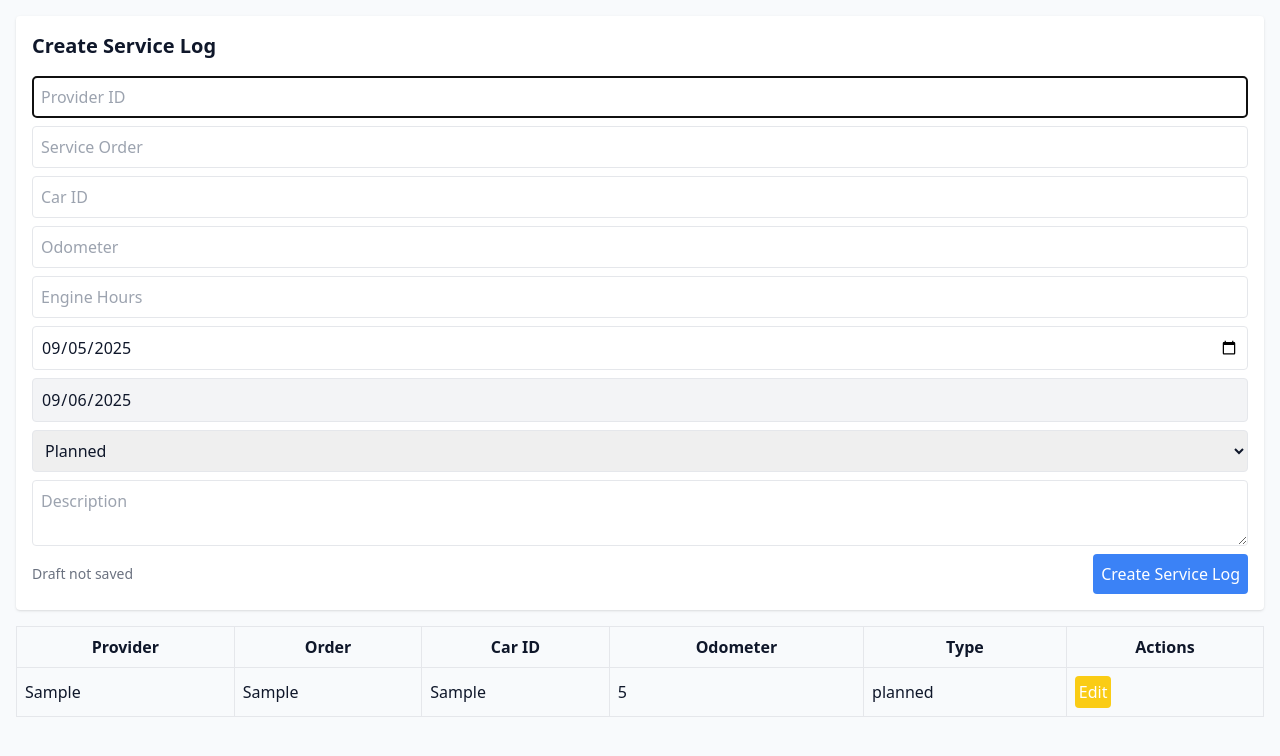
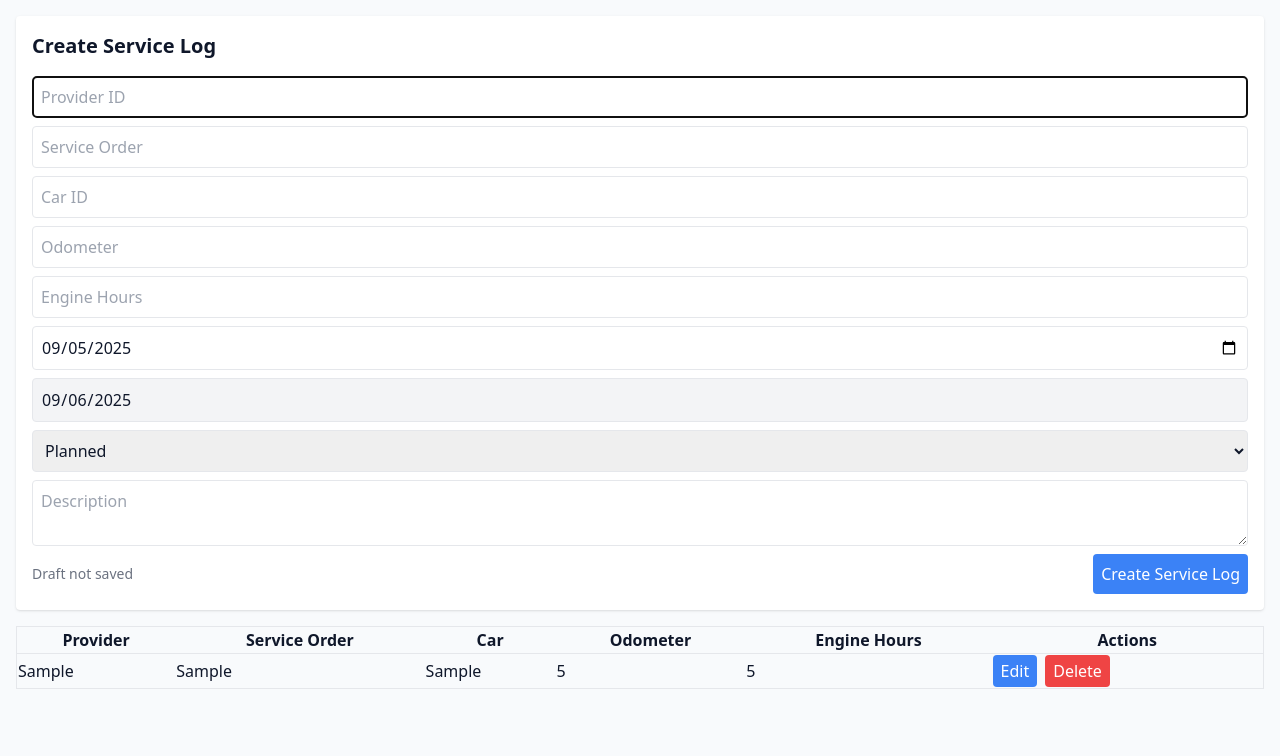
Before and after one commit to mykytapilec/service-logs, a React (Vite) app: page / in a window 1280 px wide. Both pictures are taken after typing "Sample", "Sample", "Sample", "5", "5", "Sample" into the empty fields and a click on the button "Create Service Log". Shown: the top 756 px of the page. Built offline with nearby package versions, Linux system fonts and the light colour scheme.

Commit message:
deleting

```diff
--- /dev/null
+++ b/src/components/DeleteLogModal.tsx
@@ -0,0 +1,37 @@
+import React from 'react';
+import * as Dialog from '@radix-ui/react-dialog';
+import { useDispatch } from 'react-redux';
+import { deleteLog } from '../redux/slices/logsSlice';
+
+interface DeleteLogModalProps {
+  logId: string;
+  open: boolean;
+  onClose: () => void;
+}
+
+export const DeleteLogModal: React.FC<DeleteLogModalProps> = ({ logId, open, onClose }) => {
+  const dispatch = useDispatch();
+
+  const handleDelete = () => {
+    dispatch(deleteLog(logId));
+    onClose();
+  };
+
+  return (
+    <Dialog.Root open={open} onOpenChange={onClose}>
+      <Dialog.Overlay className="fixed inset-0 bg-black/30" />
+      <Dialog.Content className="fixed top-1/2 left-1/2 bg-white p-6 rounded shadow -translate-x-1/2 -translate-y-1/2 w-80">
+        <Dialog.Title className="text-lg font-bold mb-4">Confirm Deletion</Dialog.Title>
+        <p className="mb-4">Are you sure you want to delete this service log?</p>
+        <div className="flex justify-end gap-2">
+          <button className="bg-gray-400 text-white rounded p-2" onClick={onClose}>
+            Cancel
+          </button>
+          <button className="bg-red-500 text-white rounded p-2" onClick={handleDelete}>
+            Delete
+          </button>
+        </div>
+      </Dialog.Content>
+    </Dialog.Root>
+  );
+};
--- a/src/components/LogsTable.tsx
+++ b/src/components/LogsTable.tsx
@@ -1,40 +1,47 @@
 import React, { useState } from 'react';
 import { useSelector } from 'react-redux';
 import { RootState } from '../redux/store';
-import { ServiceLog } from '../types';
 import { EditLogModal } from './EditLogModal';
+import { DeleteLogModal } from './DeleteLogModal';
 
 export const LogsTable: React.FC = () => {
   const logs = useSelector((state: RootState) => state.logs.logs);
-  const [selectedLog, setSelectedLog] = useState<ServiceLog | null>(null);
+  const [editId, setEditId] = useState<string | null>(null);
+  const [deleteId, setDeleteId] = useState<string | null>(null);
 
   return (
-    <div>
-      <table className="w-full border-collapse">
+    <>
+      <table className="table-auto w-full border">
         <thead>
           <tr>
-            <th className="border p-2">Provider</th>
-            <th className="border p-2">Order</th>
-            <th className="border p-2">Car ID</th>
-            <th className="border p-2">Odometer</th>
-            <th className="border p-2">Type</th>
-            <th className="border p-2">Actions</th>
+            <th>Provider</th>
+            <th>Service Order</th>
+            <th>Car</th>
+            <th>Odometer</th>
+            <th>Engine Hours</th>
+            <th>Actions</th>
           </tr>
         </thead>
         <tbody>
           {logs.map(log => (
-            <tr key={log.id}>
-              <td className="border p-2">{log.providerId}</td>
-              <td className="border p-2">{log.serviceOrder}</td>
-              <td className="border p-2">{log.carId}</td>
-              <td className="border p-2">{log.odometer}</td>
-              <td className="border p-2">{log.type}</td>
-              <td className="border p-2">
+            <tr key={log.id} className="border-t">
+              <td>{log.providerId}</td>
+              <td>{log.serviceOrder}</td>
+              <td>{log.carId}</td>
+              <td>{log.odometer}</td>
+              <td>{log.engineHours}</td>
+              <td className="flex gap-2">
                 <button
-                  className="bg-yellow-400 text-white rounded p-1"
-                  onClick={() => setSelectedLog(log)}
+                  className="bg-blue-500 text-white px-2 py-1 rounded"
+                  onClick={() => setEditId(log.id)}
                 >
                   Edit
+                </button>
+                <button
+                  className="bg-red-500 text-white px-2 py-1 rounded"
+                  onClick={() => setDeleteId(log.id)}
+                >
+                  Delete
                 </button>
               </td>
             </tr>
@@ -42,12 +49,20 @@ export const LogsTable: React.FC = () => {
         </tbody>
       </table>
 
-      {selectedLog && (
+      {editId && (
         <EditLogModal
-          log={selectedLog}
-          onClose={() => setSelectedLog(null)}
+          log={logs.find(log => log.id === editId)!}
+          onClose={() => setEditId(null)}
         />
       )}
-    </div>
+
+      {deleteId && (
+        <DeleteLogModal
+          logId={deleteId}
+          open={Boolean(deleteId)}
+          onClose={() => setDeleteId(null)}
+        />
+      )}
+    </>
   );
 };
--- a/src/redux/slices/logsSlice.ts
+++ b/src/redux/slices/logsSlice.ts
@@ -13,16 +13,14 @@ const logsSlice = createSlice({
   name: 'logs',
   initialState,
   reducers: {
-    addLog(state, action: PayloadAction<ServiceLog>) {
+    addLog: (state, action: PayloadAction<ServiceLog>) => {
       state.logs.push(action.payload);
     },
-    updateLog(state, action: PayloadAction<ServiceLog>) {
+    updateLog: (state, action: PayloadAction<ServiceLog>) => {
       const index = state.logs.findIndex(log => log.id === action.payload.id);
-      if (index !== -1) {
-        state.logs[index] = action.payload;
-      }
+      if (index !== -1) state.logs[index] = action.payload;
     },
-    deleteLog(state, action: PayloadAction<string>) {
+    deleteLog: (state, action: PayloadAction<string>) => {
       state.logs = state.logs.filter(log => log.id !== action.payload);
     },
   },
```
